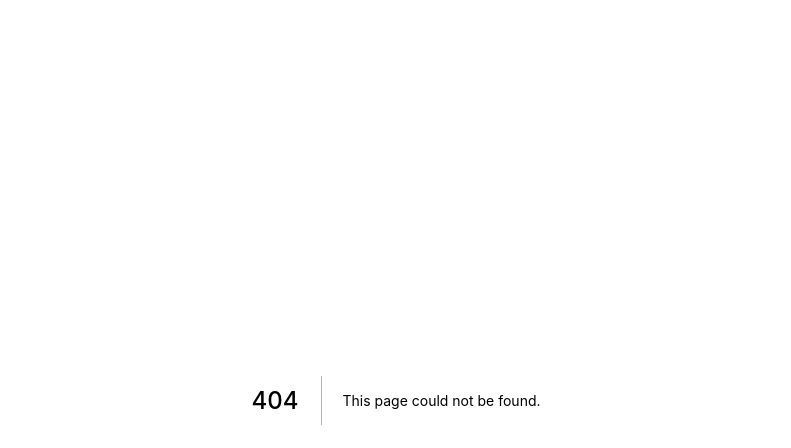
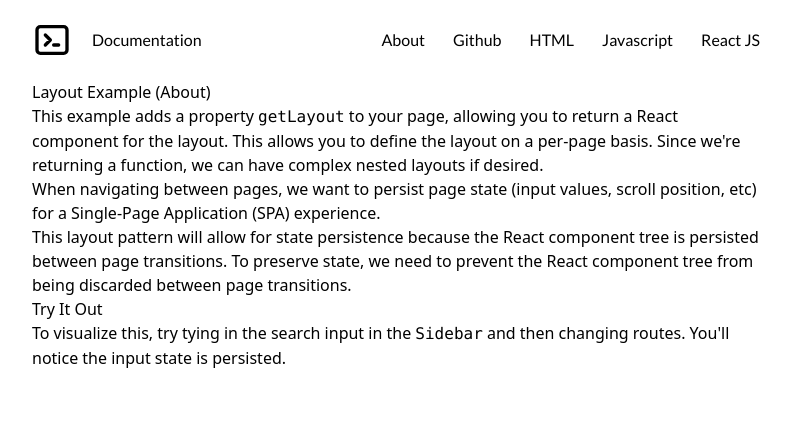
Before and after one commit to mhanifmuhsin/documentation, a Next.js app: page /about in a window 1280 px wide. Before the commit this address had no page. Shown: the top 448 px of the page, without its empty margins (244-1035 px from the left). Built offline with nearby package versions, Linux system fonts and the light colour scheme.

Commit message:
:hammer:Add layout

```diff
--- /dev/null
+++ b/components/Layout.js
@@ -0,0 +1,9 @@
+import Navbar from "./Navbar"
+export default function Layout({ children }) {
+    return (
+        <>
+            <Navbar />
+            <main className="max-w-screen-md mx-auto px-5">{children}</main>
+        </>
+    )
+}
--- a/components/Navbar.js
+++ b/components/Navbar.js
@@ -1,4 +1,5 @@
 import { useState } from "react"
+import Link from 'next/link'
 
 export default function Navbar() {
     const [isOpen, setIsOpen] = useState(false)
@@ -9,10 +10,14 @@ export default function Navbar() {
                     <svg xmlns="http://www.w3.org/2000/svg" className="h-10 w-10" fill="none" viewBox="0 0 24 24" stroke="currentColor">
                         <path strokeLinecap="round" strokeLinejoin="round" strokeWidth={2} d="M8 9l3 3-3 3m5 0h3M5 20h14a2 2 0 002-2V6a2 2 0 00-2-2H5a2 2 0 00-2 2v12a2 2 0 002 2z" />
                     </svg>
-                    Documentation
+                    <Link href="/">
+                        <a>Documentation</a>
+                    </Link>
                 </div>
                 <ul className="hidden md:flex space-x-7 font-lato text-base">
-                    <li>About</li>
+                    <Link href="/about">
+                        <a>About</a>
+                    </Link>
                     <li>Github</li>
                     <li>HTML</li>
                     <li>Javascript</li>
--- a/pages/_app.js
+++ b/pages/_app.js
@@ -1,7 +1,11 @@
+import Layout from '../components/Layout'
 import '../styles/globals.css'
 
 function MyApp({ Component, pageProps }) {
-  return <Component {...pageProps} />
+  // Use the layout defined at the page level, if available
+  const getLayout = Component.getLayout || ((page) => page)
+
+  return getLayout(<Component {...pageProps} />)
 }
 
 export default MyApp
--- /dev/null
+++ b/pages/about.js
@@ -0,0 +1,49 @@
+import Head from 'next/head'
+import Layout from "../components/Layout"
+
+export default function About() {
+    return (
+        <>
+            <Head>
+                <title>About</title>
+                <meta name="description" content="Generated by create next app" />
+                <link rel="icon" href="/favicon.ico" />
+            </Head>
+            <section>
+                <h2>Layout Example (About)</h2>
+                <p>
+                    This example adds a property <code>getLayout</code> to your page,
+                    allowing you to return a React component for the layout. This allows you
+                    to define the layout on a per-page basis. Since we're returning a
+                    function, we can have complex nested layouts if desired.
+                </p>
+                <p>
+                    When navigating between pages, we want to persist page state (input
+                    values, scroll position, etc) for a Single-Page Application (SPA)
+                    experience.
+                </p>
+                <p>
+                    This layout pattern will allow for state persistence because the React
+                    component tree is persisted between page transitions. To preserve state,
+                    we need to prevent the React component tree from being discarded between
+                    page transitions.
+                </p>
+                <h3>Try It Out</h3>
+                <p>
+                    To visualize this, try tying in the search input in the{' '}
+                    <code>Sidebar</code> and then changing routes. You'll notice the input
+                    state is persisted.
+                </p>
+            </section>
+        </>
+
+    )
+}
+
+About.getLayout = function getLayout(page) {
+    return (
+        <Layout>
+            {page}
+        </Layout>
+    )
+}
--- a/pages/index.js
+++ b/pages/index.js
@@ -1,18 +1,48 @@
 import Head from 'next/head'
-import Image from 'next/image'
-import Navbar from '../components/Navbar'
-
+import Layout from '../components/Layout'
 
 export default function Home() {
   return (
     <div>
       <Head>
-        <title>Create Next App</title>
+        <title>Home</title>
         <meta name="description" content="Generated by create next app" />
         <link rel="icon" href="/favicon.ico" />
       </Head>
-      <Navbar/>
-      <h1 className="text-center">Welcome my blog</h1>
+      <section>
+        <h2>Layout Example (Index)</h2>
+        <p>
+          This example adds a property <code>getLayout</code> to your page,
+          allowing you to return a React component for the layout. This allows you
+          to define the layout on a per-page basis. Since we're returning a
+          function, we can have complex nested layouts if desired.
+        </p>
+        <p>
+          When navigating between pages, we want to persist page state (input
+          values, scroll position, etc) for a Single-Page Application (SPA)
+          experience.
+        </p>
+        <p>
+          This layout pattern will allow for state persistence because the React
+          component tree is persisted between page transitions. To preserve state,
+          we need to prevent the React component tree from being discarded between
+          page transitions.
+        </p>
+        <h3>Try It Out</h3>
+        <p>
+          To visualize this, try tying in the search input in the{' '}
+          <code>Sidebar</code> and then changing routes. You'll notice the input
+          state is persisted.
+        </p>
+      </section>
     </div>
   )
 }
+
+Home.getLayout = function getLayout(page) {
+  return (
+    <Layout>
+      {page}
+    </Layout>
+  )
+}
```
